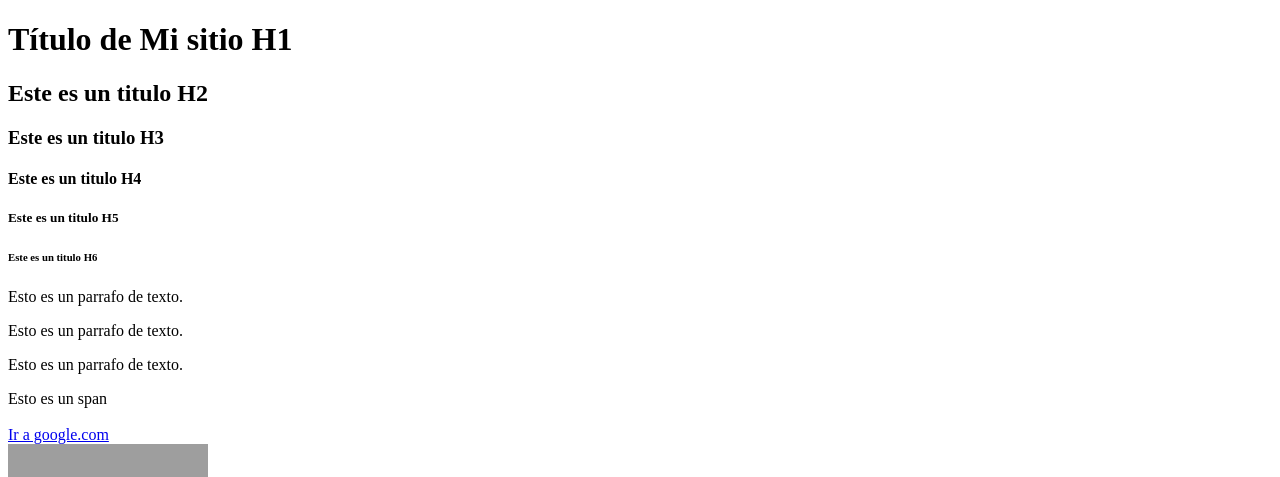
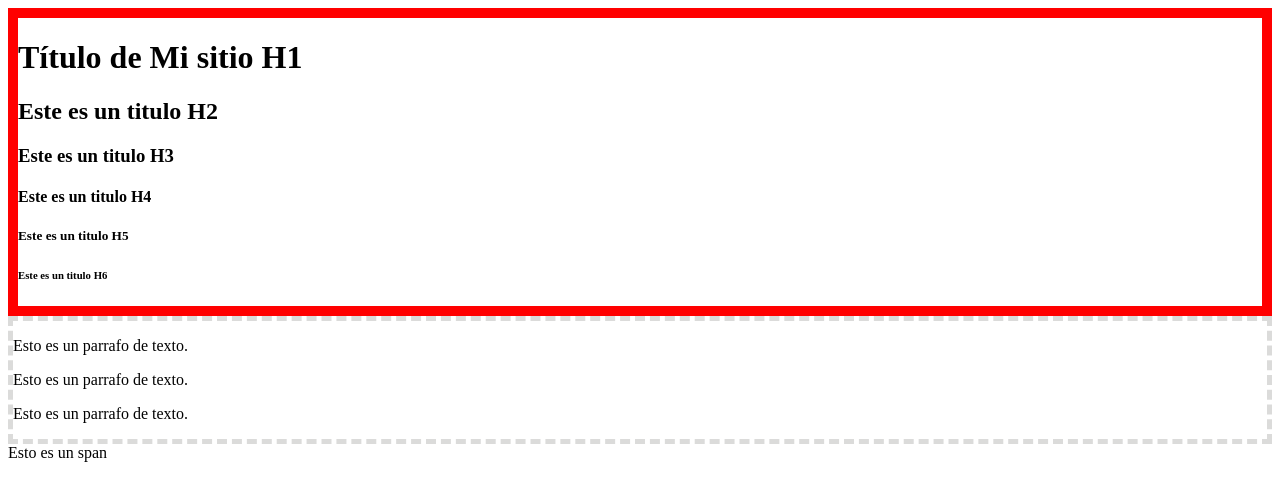
Before and after one commit to alan9518/gen_18_Web, a plain HTML site: page index.html in a window 1280 px wide. Shown: the top 477 px of the page. Drawn offline with Linux system fonts and the light colour scheme; grey boxes are pictures that could not be loaded.

Commit message:
Update: index 2

```diff
--- a/index.html
+++ b/index.html
@@ -14,6 +14,7 @@
 
 <body>
 
+    <div style="border:10px solid red;">
         <!-- Seccion de titulos -->
         <h1> T&iacute;tulo de Mi sitio H1 </h1>
         <h2> Este es un titulo H2 </h2>
@@ -21,11 +22,14 @@
         <H4> Este es un titulo H4</H4>
         <h5> Este es un titulo H5</h5>
         <h6> Este es un titulo H6</h6>
+    </div>
 
     <!-- Parrafos de Texto, cada <p> se pone en una linea nueva -->
+    <section style="border:5px dashed #3c3c372e;">
         <p> Esto es un parrafo de texto. </p>
         <p> Esto es un parrafo de texto. </p>
         <p> Esto es un parrafo de texto. </p>
+    </section>
 
     <!-- <span> Es un texto sin formato -->
     <span> Esto es un span </span>
```
Lines whose indentation alone changed are shown as unchanged.
